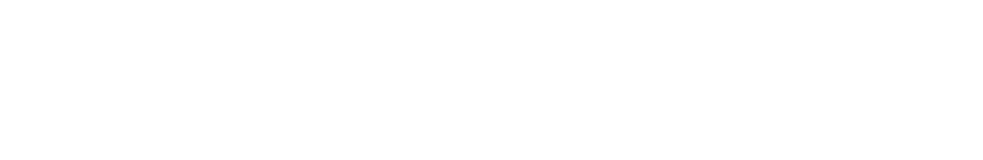
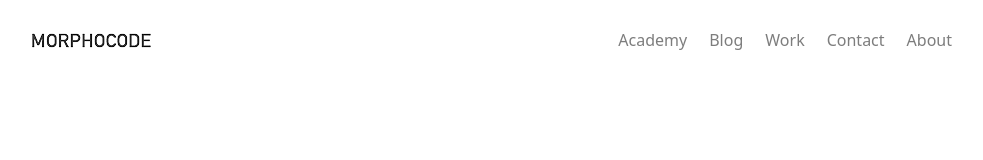
Before and after one commit to Salievabdulloh/third-day, a website: page src/index.html in a window 1280 px wide. Shown: the whole page, without its empty margins (148-1131 px from the left). Drawn offline with Linux system fonts and the light colour scheme.

Commit message:
header-sec

```diff
--- a/src/index.html
+++ b/src/index.html
@@ -12,7 +12,16 @@ npx tailwindcss -i ./src/input.css -o ./src/output.css --watch
 </head>
 
 <body>
-
+    <header class="flex items-center justify-between px-[180px] py-7">
+        <img src="image/Rectangle.png">
+        <ul class="flex gap-[22px] text-[#666666D9]">
+            <li>Academy</li>
+            <li>Blog</li>
+            <li>Work</li>
+            <li>Contact</li>
+            <li>About</li>
+        </ul>
+    </header>
 </body>
 
 </html>
```
Also changed, not shown: src/output.css.
